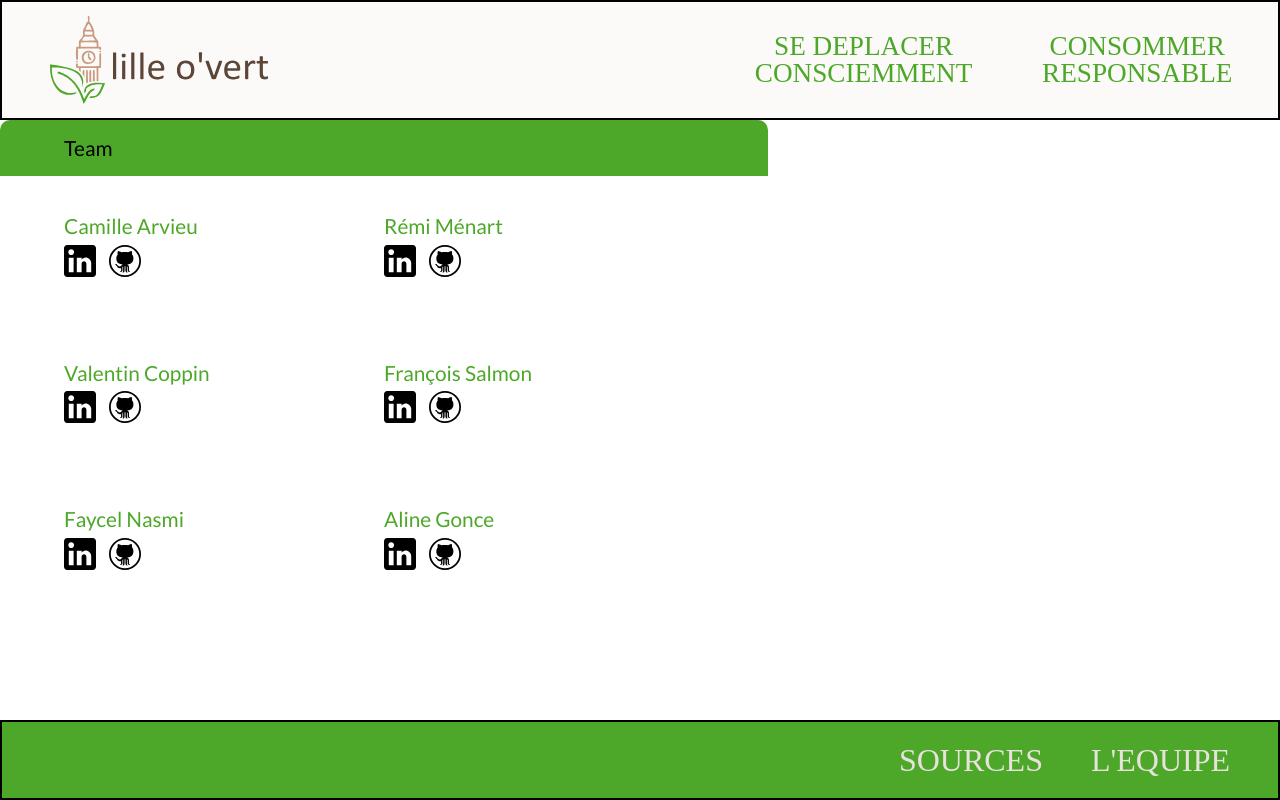
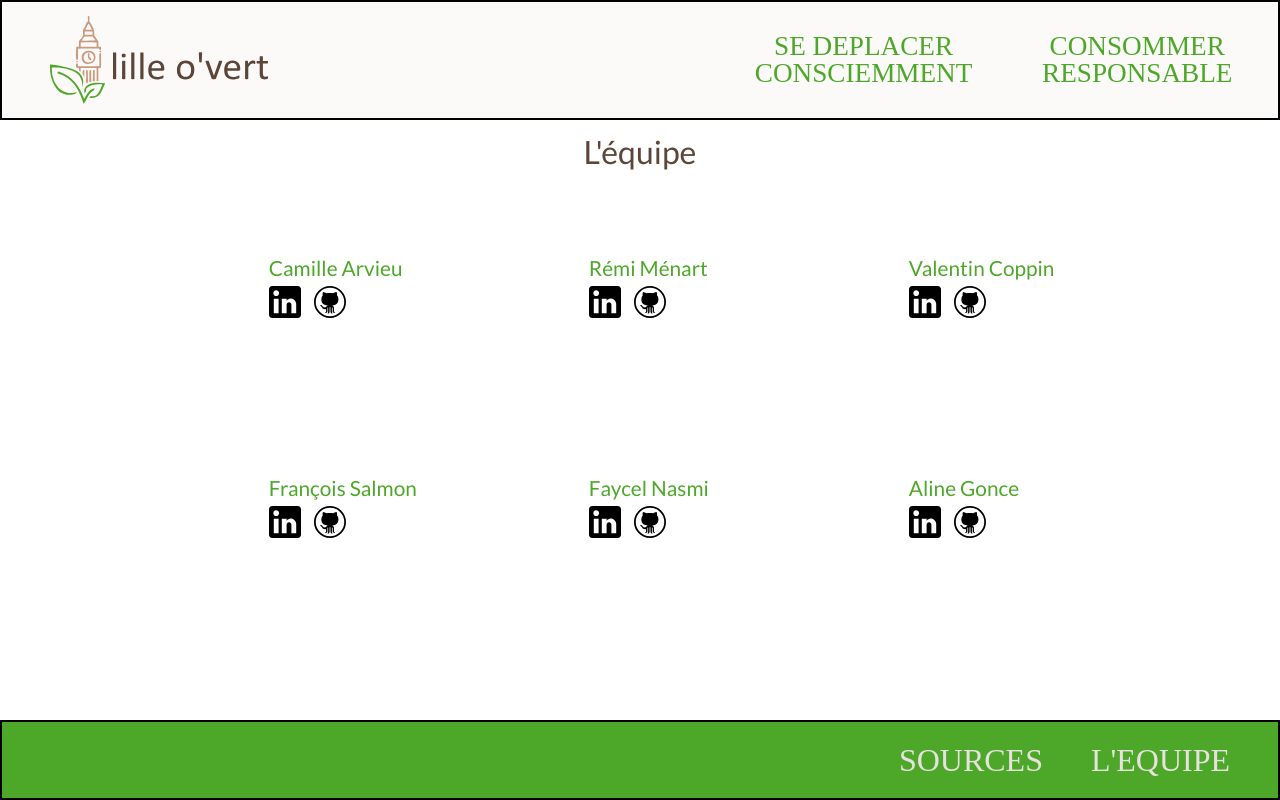
Before and after one commit to camillaume/hackathon_lill_o_vert, a React (Vite) app in the folder frontend/: page /team in a window 1280 px wide. Built offline with nearby package versions, Linux system fonts and the light colour scheme.

Commit message:
styled team page

```diff
--- a/frontend/src/pages/Team/index.jsx
+++ b/frontend/src/pages/Team/index.jsx
@@ -39,8 +39,8 @@ export default function Team() {
   return (
     <Style>
       <div className="team">
-        <h3 className="title">Team</h3>
-        <ul>
+        <h1 className="title">L&apos;équipe</h1>
+        <ul className="contact-container">
           {contacts.map((contact) => (
             <li className="contact" key={contact.name}>
               <h2>{contact.name}</h2>
--- a/frontend/src/pages/Team/style.jsx
+++ b/frontend/src/pages/Team/style.jsx
@@ -11,6 +11,8 @@ export default styled.div`
     height: 55vh;
     display: flex;
     justify-content: center;
+    margin-left: 17%;
+    margin-top: 2%;
   }
   .contact {
     color: var(--main-color);
@@ -24,22 +26,20 @@ export default styled.div`
     aspect-ratio: 1/1;
   }
   .title {
-    border-radius: 10px 10px 0 0;
-    background-color: var(--main-color);
-    color: var(--white-color);
+    color: var(--color);
     font-family: var(--font-family);
-    font-size: 1.3rem;
+    font-size: 2rem;
     height: 7vh;
-    display: flex;
     align-items: center;
-    padding-left: 5vw;
+    text-align: center;
+    padding-top: 2vh;
   }
   @media screen and (max-width: 700px) {
     .team {
-      width: 90vw;
     }
     h2 {
       width: 100%;
+      font-size: 1.3rem;
     }
     ul {
       flex-direction: column;
@@ -60,10 +60,13 @@ export default styled.div`
     .icon {
       width: 7vw;
     }
+    .contact-container {
+      margin-left: 5vw;
+      margin-top: 5vh;
+    }
   }
   @media screen and (min-width: 700px) {
     .team {
-      width: 60vw;
       font-size: 1.3rem;
     }
     ul {
```
